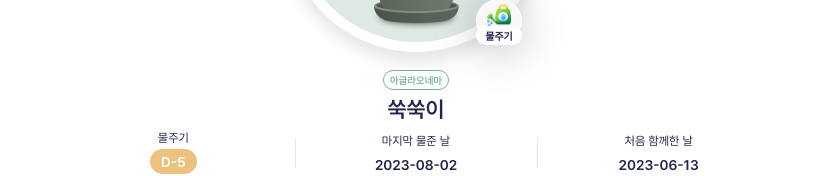
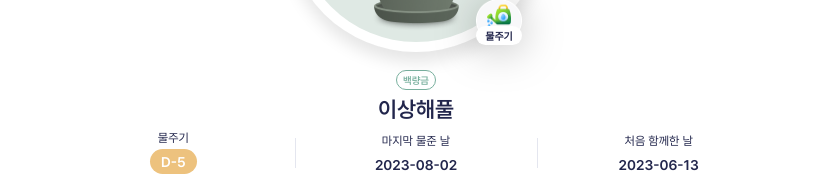
Before and after one commit to kes-knows-nothing/plantopia, a React (Vite) app: page / in a window 1280 px wide. Shown: the part 396-572 px from the top of the page, without its empty margins (224-1055 px from the left). Built offline with nearby package versions, Linux system fonts and the light colour scheme.

Commit message:
Feat: 메인페이지의 식물 스위칭 기능 추가

```diff
--- a/src/pages/mainPage/MainPage.tsx
+++ b/src/pages/mainPage/MainPage.tsx
@@ -9,45 +9,57 @@ import plants from '@/assets/images/plants';
 import LOCATION from '@/assets/images/icons/location.png';
 import WATERING from '@/assets/images/icons/watering.png';
 
-interface PlantInfoProps {
-  plants: typeof mockPlants;
+interface PlantInfo {
+  imgUrl: string;
+  nickName: string;
+  plantName: string;
+}
+
+interface PlantListProps {
+  plants: PlantInfo[];
+  onClickItem: (plant: PlantInfo) => void;
 }
 
 /* Dummy Data */
-const mockPlants = [
+const mockPlants: PlantInfo[] = [
   {
     imgUrl: plants.SUB_PLANT_1,
-    plantName: '이상해풀',
+    nickName: '이상해풀',
+    plantName: '백량금',
   },
   {
     imgUrl: plants.SUB_PLANT_2,
-    plantName: '치코리타',
+    nickName: '치코리타',
+    plantName: '부겐빌레아',
   },
   {
     imgUrl: plants.SUB_PLANT_3,
-    plantName: '늘푸른',
+    nickName: '늘푸른',
+    plantName: '네마탄투스',
   },
   {
     imgUrl: plants.SUB_PLANT_2,
-    plantName: '늘푸른2',
+    nickName: '늘푸른2',
+    plantName: '인삼벤자민',
   },
   {
     imgUrl: plants.SUB_PLANT_1,
-    plantName: '쑥쑥이',
+    nickName: '쑥쑥이',
+    plantName: '동백',
   },
 ];
 
-const PlantList = ({ plants }: PlantInfoProps) => {
+const PlantList = ({ plants, onClickItem }: PlantListProps) => {
   return (
     <div className="slide_wrapper">
       <Swiper slidesPerView={4} className="swiper">
-        {plants.map(({ imgUrl, plantName }) => (
+        {plants.map(plant => (
           <SwiperSlide key={nanoid()}>
-            <button className="slide">
+            <button className="slide" onClick={() => onClickItem(plant)}>
               <div className="avatar">
-                <img src={imgUrl} alt="plant" />
+                <img src={plant.imgUrl} alt="plant" />
               </div>
-              <span className="name">{plantName}</span>
+              <span className="name">{plant.nickName}</span>
             </button>
           </SwiperSlide>
         ))}
@@ -57,7 +69,12 @@ const PlantList = ({ plants }: PlantInfoProps) => {
 };
 
 const MainPage = () => {
+  const [mainPlant, setMainPlant] = useState(mockPlants[0]);
   const [plantList, setPlantList] = useState(mockPlants);
+
+  const switchMainPlant = (plant: PlantInfo) => {
+    setMainPlant(plant);
+  };
 
   return (
     <>
@@ -93,8 +110,8 @@ const MainPage = () => {
             </div>
             {/* main_plant_info */}
             <div className="main_plant_info">
-              <div className="eng_name_label">아글라오네마</div>
-              <h2 className="nickname">쑥쑥이</h2>
+              <div className="eng_name_label">{mainPlant.plantName}</div>
+              <h2 className="nickname">{mainPlant.nickName}</h2>
               <div className="plant_info_wrapper">
                 <div className="plant_info">
                   <span className="title">물주기</span>
@@ -113,7 +130,7 @@ const MainPage = () => {
               </div>
             </div>
           </div>
-          <PlantList plants={plantList} />
+          <PlantList plants={plantList} onClickItem={switchMainPlant} />
         </section>
       </main>
       <Footer />
```
